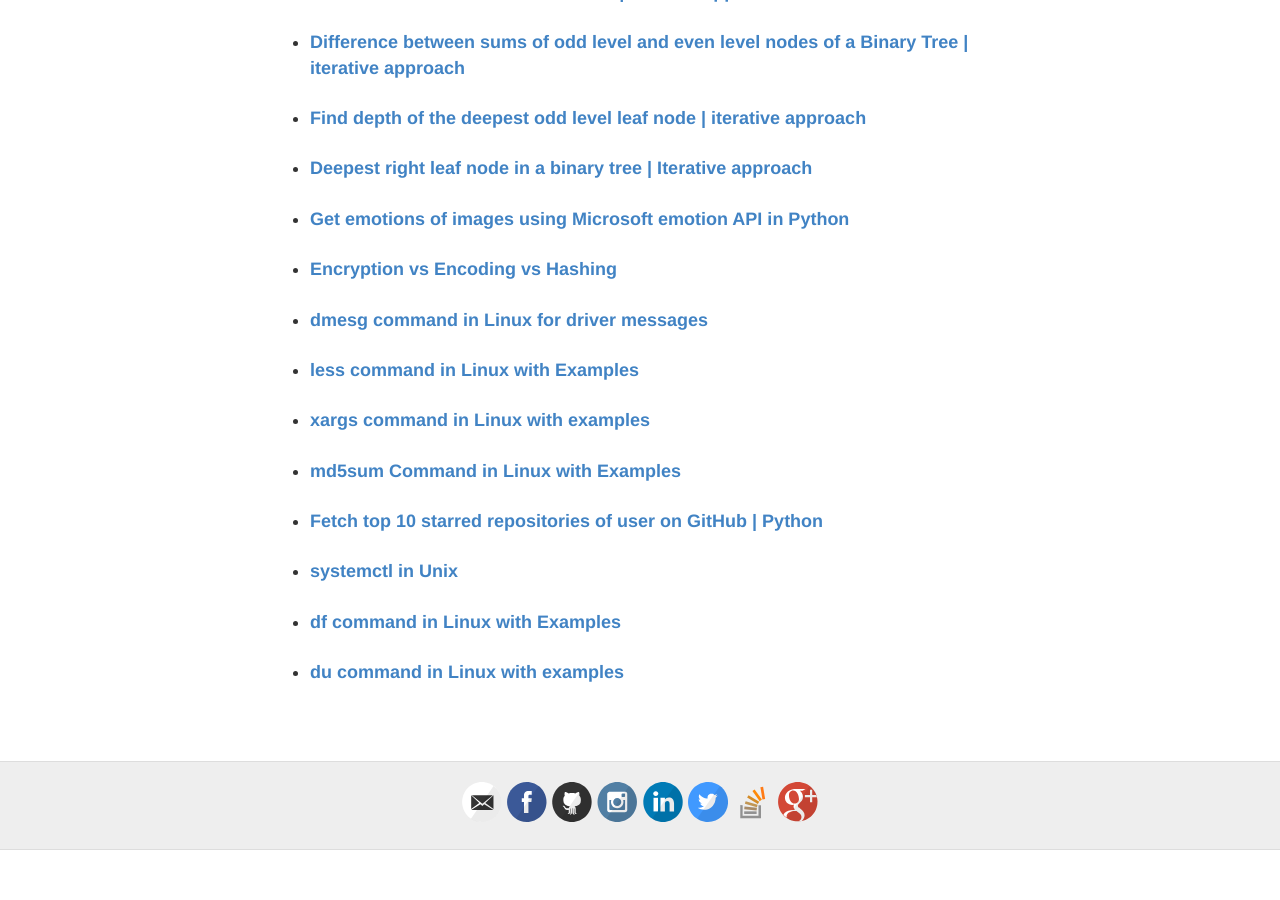
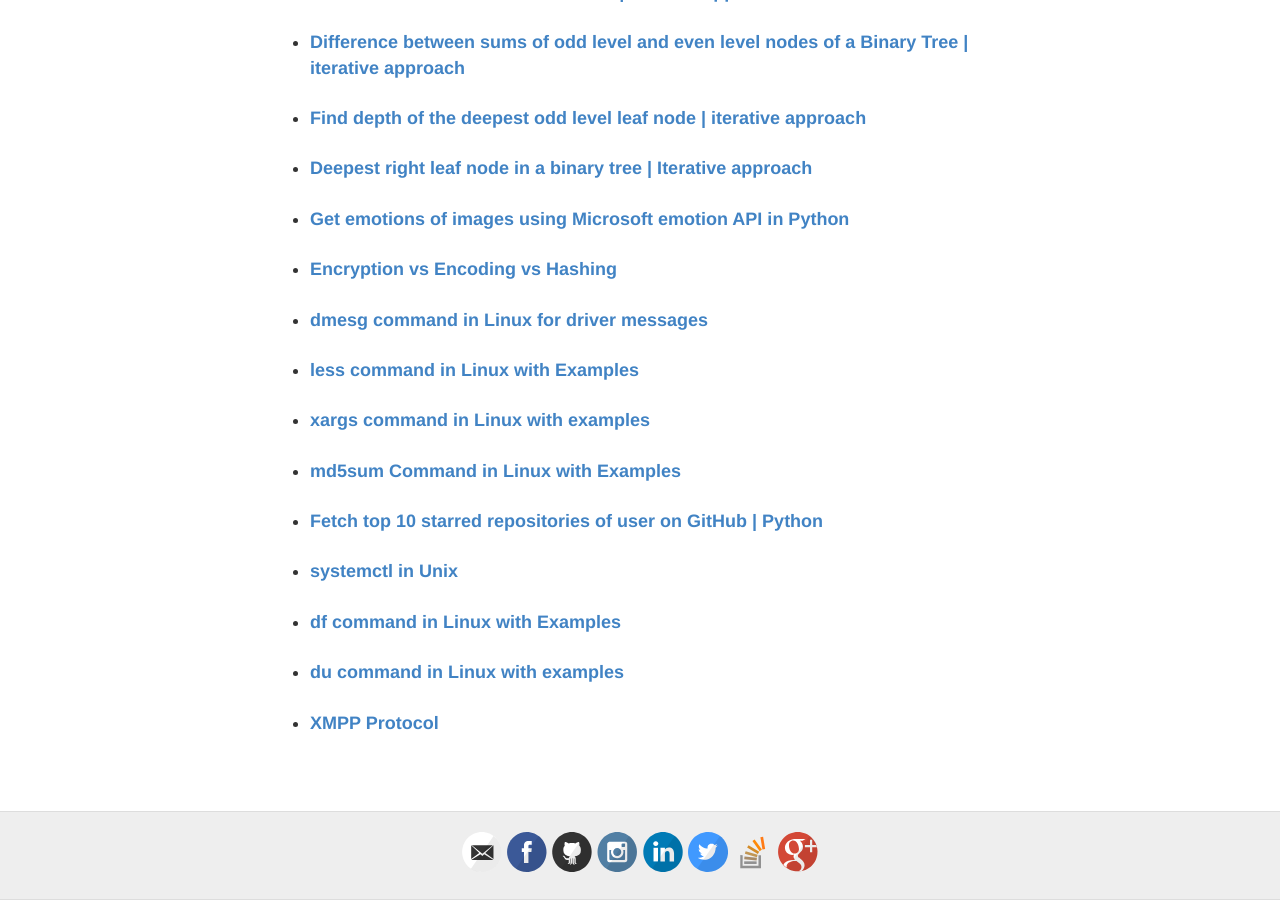
Before and after one commit to msdeep14/msdeep14.github.io, a Jekyll site: the page built from projects/geeksforgeeks_articles.html, in a window 1280 px wide and 900 px high, scrolled down 2028 px. Built offline with Jekyll 4.4.1, drawn with Linux system fonts in a browser that asks for light colours; before the commit the page ends 2878 px from its top, so only the background shows below that.

Commit message:
add geeksforgeeks article link

```diff
--- a/projects/geeksforgeeks_articles.html
+++ b/projects/geeksforgeeks_articles.html
@@ -65,6 +65,7 @@ permalink: /projects/geeksforgeeks_articles
         <li><strong><a target="_blank" href = "https://www.geeksforgeeks.org/systemctl-in-unix/">systemctl in Unix</a></strong></li><br/>
         <li><strong><a target="_blank" href = "https://www.geeksforgeeks.org/df-command-linux-examples/">df command in Linux with Examples</a></strong></li><br/>
         <li><strong><a target="_blank" href = "https://www.geeksforgeeks.org/du-command-linux-examples/">du command in Linux with examples</a></strong></li><br/>
+        <li><strong><a target="_blank" href = "https://www.geeksforgeeks.org/xmpp-protocol/">XMPP Protocol</a></strong></li><br/>
     </ul>
 </p>
 </body>
```
